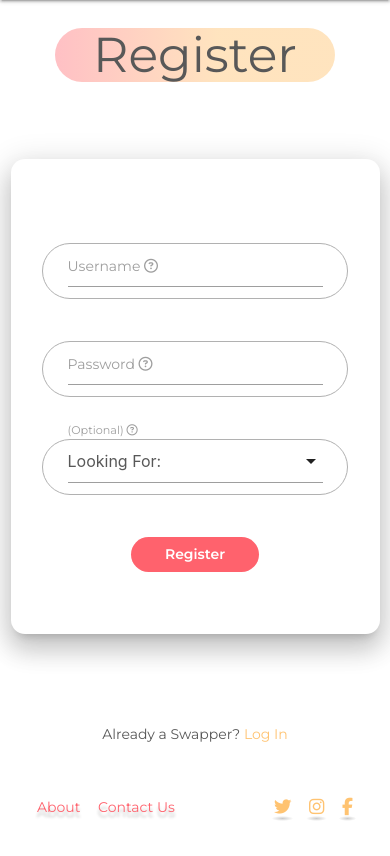
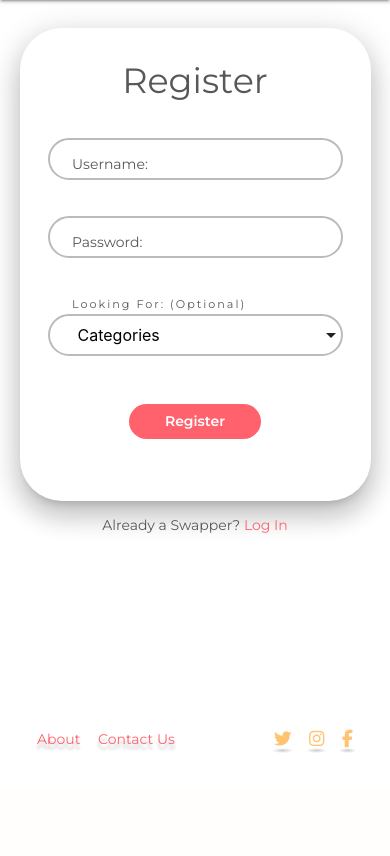
Before and after one commit to PaladinKnightMaster/swap-clothes-app, a Flask app: page /register in a window 390 px wide. Shown: the part 56-912 px from the top of the page. After the commit the page ends 808 px from the top, so only its background shows below. Run offline with Flask 2, Linux system fonts and the light colour scheme; data that the repository does not hold is empty; some libraries are stand-ins or nearby versions.

Commit message:
Update register and login form styles Override materialize default styles, Add leter counter and helper text, Make forms responsive

```diff
--- a/static/css/style.css
+++ b/static/css/style.css
@@ -430,39 +430,156 @@ input#search.validate {
 
 
 /* ---------FORMS FOR REGISTER, LOGIN, NEW ITEM PAGES---------- */
-.form-container {
+/* .form-container {
     display: flex;
+} */
+
+div.container form.form-element {
+    float: none;
+    max-width: 600px;
+    margin: 2rem auto 0;
+    padding: 0.5rem 2rem 3rem;
 }
 
-.form-element{
-    max-width: 600px;
-    margin: 3rem auto;
+form h3 {
+    padding-bottom: 1.5rem;
+    font-size: 2.5rem;
+}
+
+.input-field {
+    text-align: center;
+    margin-bottom: 1rem;
+}
+
+.register .input-field {
+    margin-bottom: 0;
+}
+
+form .swap-btn {
+    margin-top: 2rem;
+}
+
+@media screen and (max-width: 300px) {
+    div.container form.form-element {
+        padding: 1rem 1rem 3rem;
+    }
 }
 
 
-.input-container {
-    border: 1px solid #b1b1b1;
-    border-radius: 3rem;
-    margin: 3rem 0;
-    padding: 0 1rem;
-    height: 4rem;
+@media screen and (min-width: 600px) {
+    .input-field {
+        margin-bottom: 1.5rem;
+    }
+    div.container form.form-element {
+        padding: 1rem 5rem 3rem;
+        margin: 3rem auto
+    }
+    form h3 {
+        padding-bottom: 3rem;
+        font-size: 3rem;
+    }
+    input[type=text], input[type=password] {
+        height: 4rem !important;
+    }
+
 }
 
-.input-container .input-field input {
-    margin: 0;
+/* Overriding Materialize input-field class styles */
+
+ /* label color */
+input[type=text], input[type=password] {
+    height: 3rem !important;
 }
 
-label.optional-label {
-    top: -30px;
+/* Label syle */
+.input-field>label {
+    color: inherit;
+    z-index: -1;
+    margin-left: 1.75rem;
+    top: 0.25rem;
 }
 
-.form-element > .card-panel {
-    padding: 3rem;
+label.options-label {
+    top: -30px;
+    letter-spacing: 2px;
 }
 
-.input-field input, input.select-dropdown.dropdown-trigger {
-    color: #585858;
+@media screen and (min-width: 600px) {
+    input[type=text], input[type=password] {
+        height: 4rem !important;
+    }
+    .input-field>label {
+        top: 0.5rem;
+    }
+    label.options-label {
+        top: -30px;
+    }
 }
+
+
+
+/* label underline focus color */
+.input-field input[type=text]:focus,
+    input[type=text]:focus,
+    input[type=text]:not(.browser-default):focus:not([readonly]),
+    input[type=password]:not(.browser-default):focus:not([readonly]) {
+    border: 2px solid #bbb;
+    border-radius: 3rem;
+    box-shadow: 1px 2px 6px rgba(0,0,0,0.2),
+                2px 4px 8px rgba(0,0,0,0.1);
+}
+
+/* valid color class */
+.input-field input[type=text].valid, .input-field input[type=password].valid {
+    border: 2px solid #26b38f;
+    border-radius: 3rem;
+    box-shadow: none;
+}
+
+/* invalid color class  */
+.input-field input[type=text].invalid, .input-field input[type=password].invalid {
+    border: 2px solid #FF626D;
+    border-radius: 3rem;
+    box-shadow: none;
+}
+
+/* Input border */
+input[type=text].validate, input[type=password].validate, input.select-dropdown.dropdown-trigger {
+    border: 2px solid #bbb;
+    border-radius: 3rem;
+    box-sizing: border-box;
+    padding: 0 2rem;
+    margin: 0 auto;
+
+}
+/*
+.register input[type=text].validate,
+.register input[type=password].validate,
+.register input.select-dropdown.dropdown-trigger {
+    margin: 0 auto;
+} */
+
+ /* Change label animation */
+ .input-field>label:not(.label-icon).active {
+    -webkit-transform: translateY(-25px) scale(0.8);
+    transform: translateY(-25px) scale(0.8);
+    -webkit-transform-origin: 0 0;
+    transform-origin: 0 0;
+ }
+
+ /* Character counter in input fields, compensating for the helper text row to line up */
+ span.character-counter {
+    padding-right: 2rem;
+ }
+
+ .register span.character-counter {
+    position: relative;
+    top: -18px;
+ }
+
+ .helper-text {
+     margin-left: 1rem;
+ }
 
 
 /* ----------PAGINATION---------- */
--- a/static/js/script.js
+++ b/static/js/script.js
@@ -8,6 +8,7 @@ $(document).ready(function(){
 		dist: -30,
 		shift: -20,
 	});
+	$('input#username, input#password').characterCounter();
 });
 
 $('.item-creator-container').on('click', function() {
--- a/templates/register.html
+++ b/templates/register.html
@@ -5,18 +5,17 @@
 
 <!-- Main content -->
 {% block content %}
-<h1 class="gradient-bkg-light">Register</h1>
 
-<div class="row form-container">
+<div class="row container mb-0">
     <!-- Registration form -->
     <form
-        class="col s12 form-element"
+        class="col s12 form-element z-depth-4 border-radius-m register"
         method="POST"
         action="{{ url_for('register') }}">
-        <div class="card-panel z-depth-4 border-radius-sm">
-            <!-- username -->
-            <div class="row input-container">
-                <div class="input-field col s12">
+        <h3 class="center-align">Register</h3>
+        <!-- Username -->
+        <div class="row mb-0">
+            <div class="col s12 input-field">
                 <input
                     id="username"
                     name="username"
@@ -24,18 +23,14 @@
                     minlength="3"
                     maxlength="15"
                     pattern="^[a-zA-Z0-9]{3,15}$"
+                    data-length="15"
                     class="validate"
                     required/>
-                    <label for="username">
-                        Username
-                        <i
-                            class="far fa-question-circle tooltipped"
-                            data-position="right"
-                            data-tooltip="Username should be 3-15 characters long and only contains letters, numbers, '-' and '_'"></i>
-                    </label>
+                <label for="username">Username:</label>
+                <span class="helper-text" data-error="Letters and numbers only" data-success=""></span>
             </div>
         </div>
-            <!-- password -->
+        <!-- Password -->
         <div class="row input-container">
             <div class="input-field col s12">
                 <input
@@ -45,33 +40,23 @@
                     minlength="8"
                     maxlength="20"
                     pattern="^[a-zA-Z0-9_-]{8,20}$"
+                    data-length="20"
                     class="validate"
                     required/>
-                    <label for="password">
-                        Password
-                        <i
-                            class="far fa-question-circle tooltipped"
-                            data-position="right"
-                            data-tooltip="Password should be 8-20 characters long and only contains letters, numbers, '-' and '_'"></i>
-                    </label>
+                <label for="password">Password:</label>
+                <span class="helper-text" data-error="Letters, numbers, '-' and ' _'" data-success=""></span>
             </div>
         </div>
         <!-- Looking-for dropdown selector -->
         <div class="row input-container">
             <div class="input-field col s12">
                 <select name="looking_for" multiple>
-                        <option value="" disabled selected>Looking For: </option>
+                    <option value="" disabled selected>Categories</option>
                     {% for category in categories %}
                         <option value="{{ category.category_name }}">{{ category.category_name }}</option>
                     {% endfor %}
                 </select>
-                    <label class="optional-label">
-                        (Optional)
-                        <i
-                            class="far fa-question-circle tooltipped"
-                            data-position="right"
-                            data-tooltip="Let other swappers know what items you're looking for"></i>
-                    </label>
+                <label class="options-label">Looking For: (Optional)</label>
             </div>
         </div>
         <!-- submit button -->
@@ -83,14 +68,15 @@
                 Register
             </button>
         </div>
-        </div>
     </form>
 </div>
+
+<!-- Redirect to log in page -->
 <div class="row">
     <div class="col s12">
         <p class="center-align">
             Already a Swapper?
-            <a href="{{ url_for('login') }}" class="secondary-accent-text hover-undrline">Log In</a>
+            <a href="{{ url_for('login') }}" class="accent-text hover-undrline">Log In</a>
         </p>
     </div>
 </div>
```
Also changed, not shown: templates/login.html (+6 -8 lines). Lines whose indentation alone changed are shown as unchanged.
